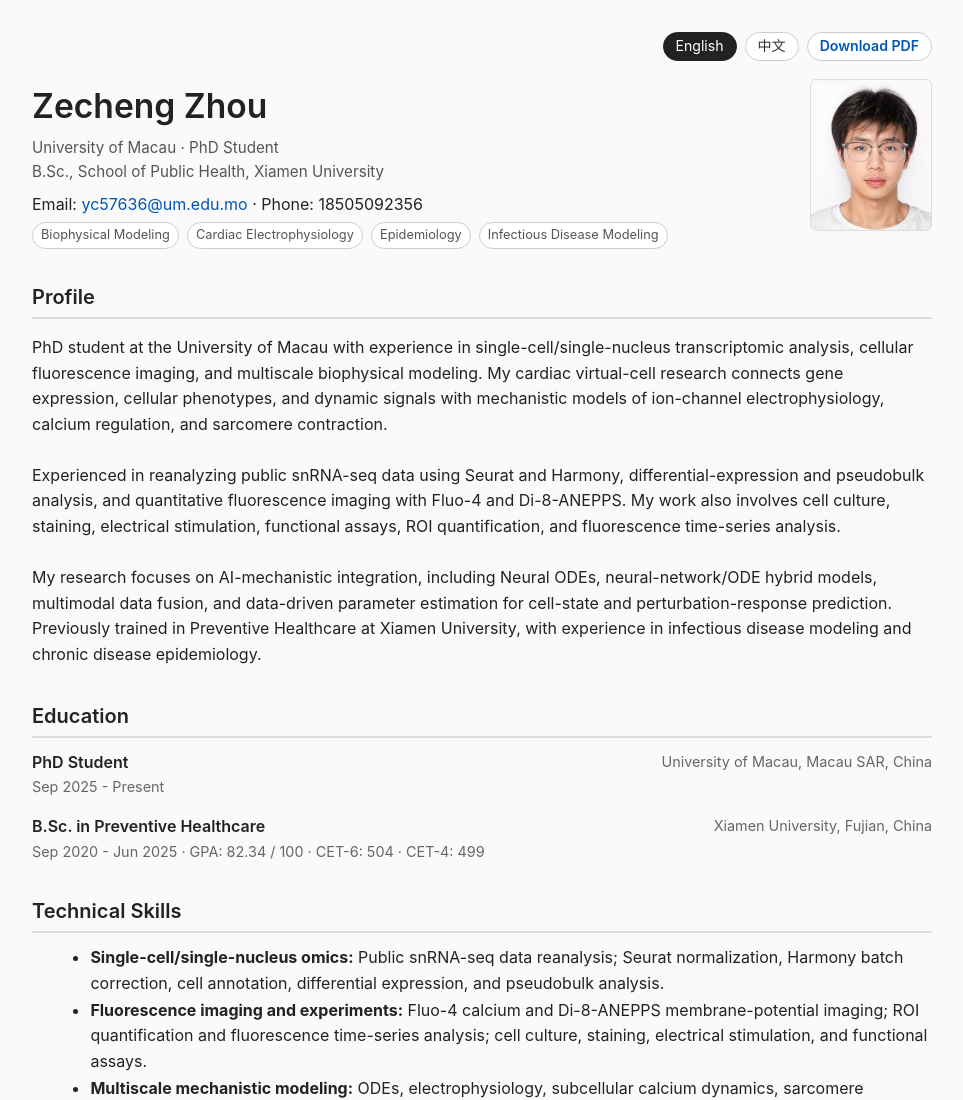
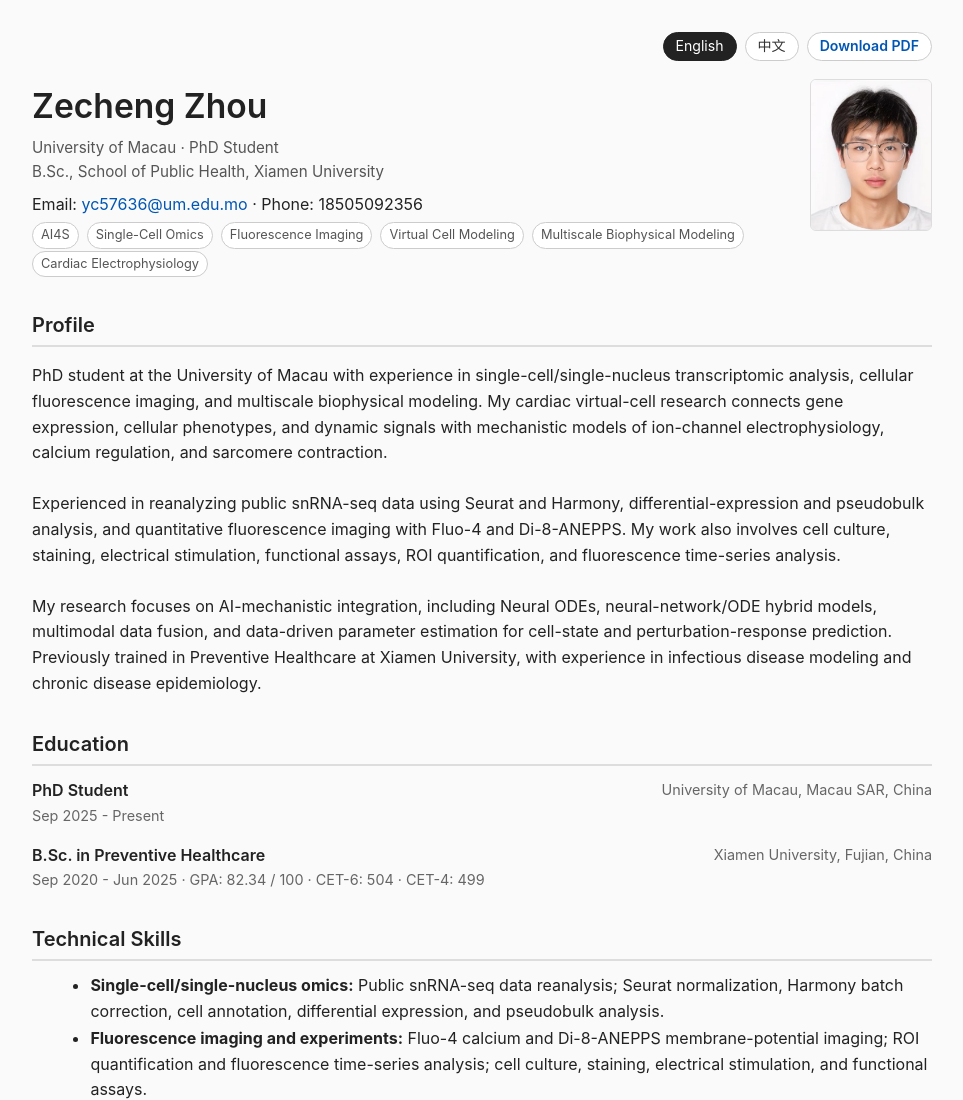
Before and after one commit to wszzcdsg/wszzcdsg.github.io, a website: page index.html in a window 1280 px wide. Shown: the top 1100 px of the page, without its empty margins (158-1121 px from the left). Drawn offline with Linux system fonts and the light colour scheme.

Commit message:
Highlight AI4S, single-cell omics and imaging in bilingual CV header

```diff
--- a/index.html
+++ b/index.html
@@ -212,11 +212,13 @@
         Email: <a href="mailto:yc57636@um.edu.mo">yc57636@um.edu.mo</a>
         · Phone: 18505092356
       </div>
-      <div class="tag-list" data-en="<span class=&quot;tag&quot;>Biophysical Modeling</span><span class=&quot;tag&quot;>Cardiac Electrophysiology</span><span class=&quot;tag&quot;>Epidemiology</span><span class=&quot;tag&quot;>Infectious Disease Modeling</span>" data-zh="<span class=&quot;tag&quot;>生物物理建模</span><span class=&quot;tag&quot;>心脏电生理</span><span class=&quot;tag&quot;>流行病学</span><span class=&quot;tag&quot;>传染病建模</span>">
-        <span class="tag">Biophysical Modeling</span>
+      <div class="tag-list" data-en="&lt;span class=&quot;tag&quot;&gt;AI4S&lt;/span&gt;&lt;span class=&quot;tag&quot;&gt;Single-Cell Omics&lt;/span&gt;&lt;span class=&quot;tag&quot;&gt;Fluorescence Imaging&lt;/span&gt;&lt;span class=&quot;tag&quot;&gt;Virtual Cell Modeling&lt;/span&gt;&lt;span class=&quot;tag&quot;&gt;Multiscale Biophysical Modeling&lt;/span&gt;&lt;span class=&quot;tag&quot;&gt;Cardiac Electrophysiology&lt;/span&gt;" data-zh="&lt;span class=&quot;tag&quot;&gt;AI4S&lt;/span&gt;&lt;span class=&quot;tag&quot;&gt;单细胞组学分析&lt;/span&gt;&lt;span class=&quot;tag&quot;&gt;荧光显微成像&lt;/span&gt;&lt;span class=&quot;tag&quot;&gt;虚拟细胞建模&lt;/span&gt;&lt;span class=&quot;tag&quot;&gt;多尺度生物物理建模&lt;/span&gt;&lt;span class=&quot;tag&quot;&gt;心脏电生理&lt;/span&gt;">
+        <span class="tag">AI4S</span>
+        <span class="tag">Single-Cell Omics</span>
+        <span class="tag">Fluorescence Imaging</span>
+        <span class="tag">Virtual Cell Modeling</span>
+        <span class="tag">Multiscale Biophysical Modeling</span>
         <span class="tag">Cardiac Electrophysiology</span>
-        <span class="tag">Epidemiology</span>
-        <span class="tag">Infectious Disease Modeling</span>
       </div>
     </div>
     <img src="profile.jpg" alt="Zecheng Zhou" class="profile-photo">
```
Also changed, not shown: 2 other files.
